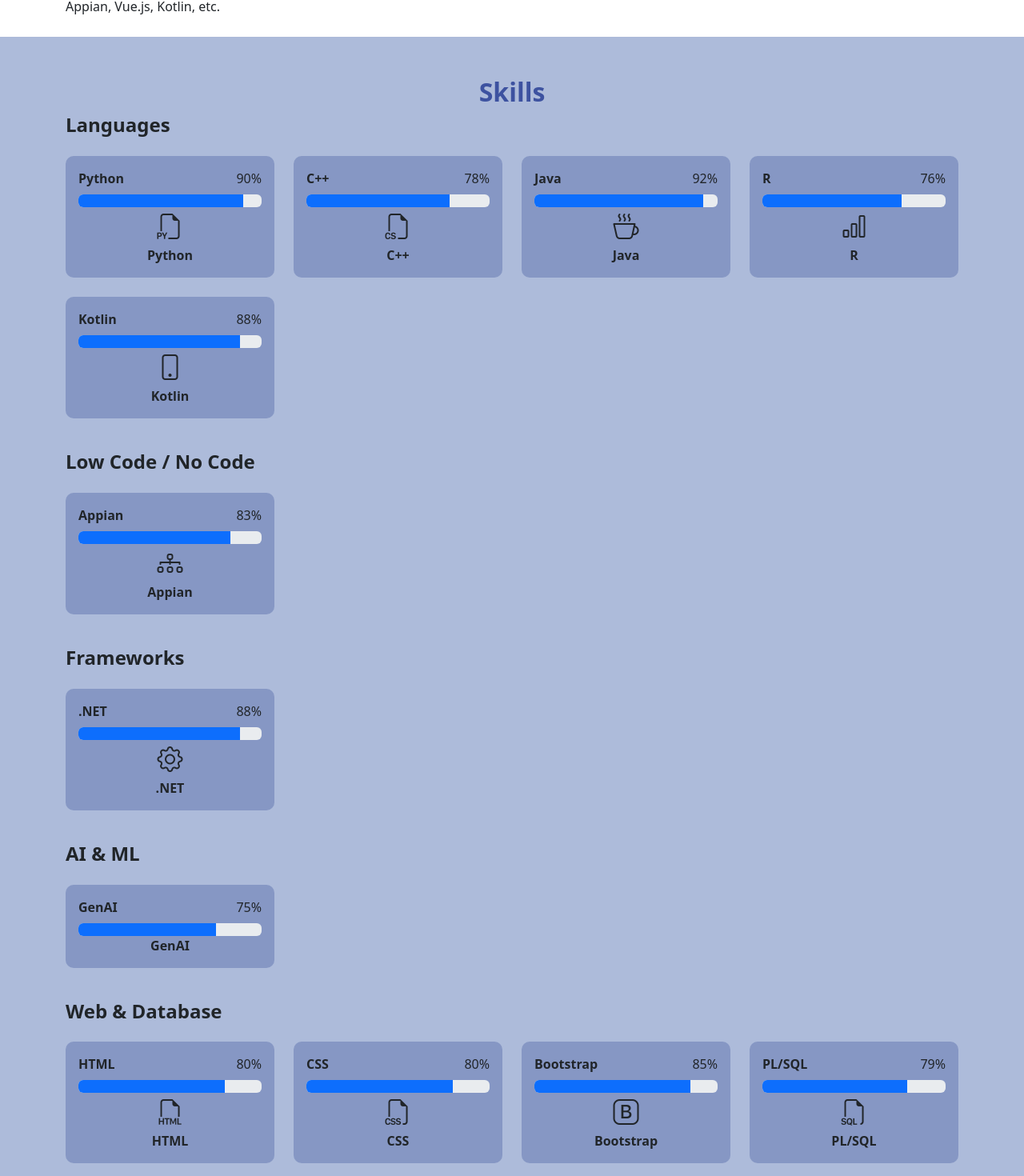
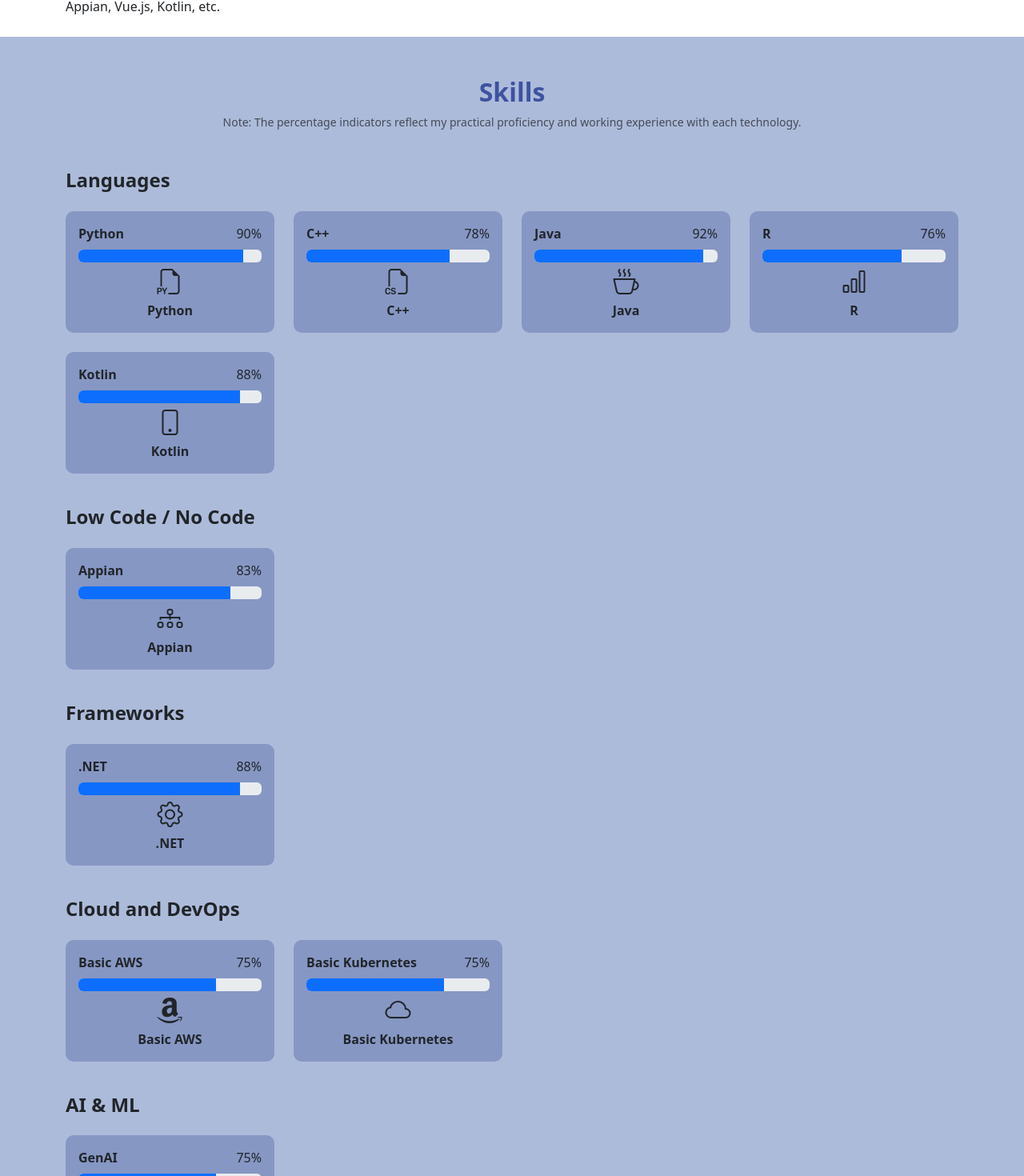
Before and after one commit to Sarang59/Portfolio, a Vue app: page / in a window 1280 px wide. Shown: the part 652-2122 px from the top of the page at 80% size. Built offline with nearby package versions, Linux system fonts and the light colour scheme.

Commit message:
Added a note and some skills and also updated resume.

```diff
--- a/src/components/Skills.vue
+++ b/src/components/Skills.vue
@@ -48,7 +48,9 @@
             "GitHub": "bi-github",
             "Jira": "bi-clipboard2-check",
             "Tortoise SVN": "bi-floppy",
-            "MS Office": "bi-microsoft"
+            "MS Office": "bi-microsoft",
+            "Basic AWS": "bi-amazon",
+            "Basic Kubernetes": "bi-cloud"
         }
         return icons[skill] || "bi-stars"
     }
@@ -58,6 +60,9 @@
     <section id="skills" class="section glass" style="background:#ADBBDA">
         <div class="container">
             <h2 class="section-title text-center mb-2">Skills</h2>
+            <p class="text-center small text-muted mb-5">
+                Note: The percentage indicators reflect my practical proficiency and working experience with each technology.
+            </p>
             <div class="row">
                 <div v-for="(categorySkills, category) in skills" :key="category" class="mb-3">
                     <h4 class="fw-bold mb-4 ">{{ category }}</h4>
--- a/src/data/portfolioData.js
+++ b/src/data/portfolioData.js
@@ -34,6 +34,8 @@ export const skills = {
     "Low Code / No Code": ["Appian"],
 
     "Frameworks": [".NET"],
+
+    "Cloud and DevOps": ["Basic AWS", "Basic Kubernetes"],
 
     "AI & ML": ["GenAI"],
 
```
Also changed, not shown: 1 other file (tests, documents, lock files or other folders).
